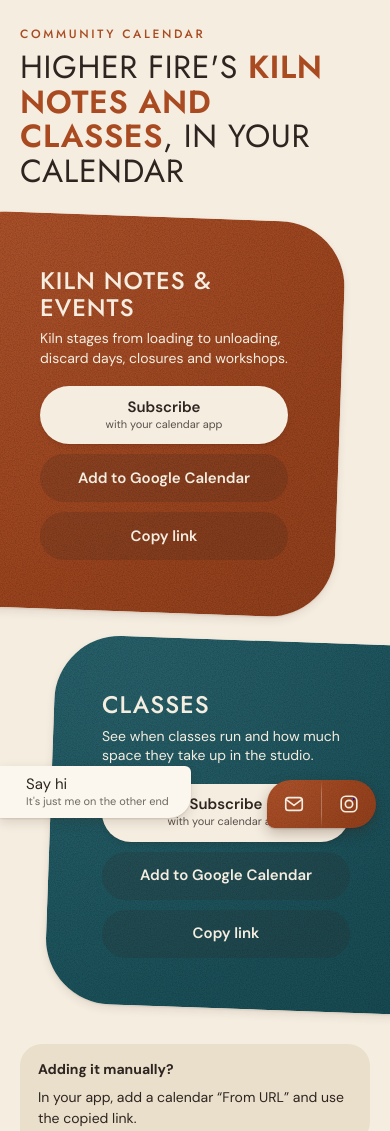
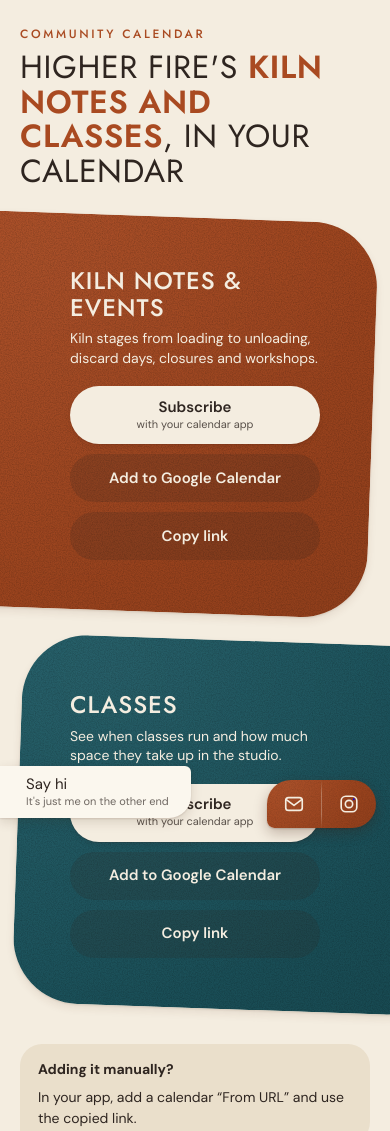
Before and after one commit to gbrunow/hf-community, a website: page index.html in a window 390 px wide. Shown: the top 1131 px of the page. Drawn offline with Linux system fonts and the light colour scheme.

Commit message:
Center the cards' content on the page on phones

```diff
--- a/index.html
+++ b/index.html
@@ -33,15 +33,17 @@ body { background: var(--cream); color: var(--ink); font-family: 'DM Sans', syst
 h1 { font: 400 32px/1.08 'Jost', sans-serif; letter-spacing: .02em; text-transform: uppercase; margin: 0 0 34px; }
 h1 b { font-weight: 600; color: var(--terracotta); }
 
-.card { --card-w: clamp(390px, 60vw + 160px, 560px); position: relative; color: var(--cream); width: var(--card-w); margin-bottom: clamp(40px, 4vw + 24px, 64px); }
+/* On a phone each card's content is a column of at most 414px centered on the page (--cw); Kiln notes
+   runs 60px past the left edge and Classes 60px past the right, so each card is as wide as it takes. */
+.card { --cw: min(100% - 100px, 414px); position: relative; color: var(--cream); margin-bottom: clamp(40px, 4vw + 24px, 64px); }
 /* The card's outline: a squircle of exponent 2.6, which CSS writes as superellipse(log2 2.6),
    tilted 2° clockwise behind the upright content. Without corner-shape the corners are plainly round. */
 .card::before { content: ""; position: absolute; inset: 0; z-index: 0; border-radius: 64px; corner-shape: superellipse(1.38); transform: rotate(2deg) scale(1.03); box-shadow: 0 4px 8px rgba(90,40,20,.09), 0 1px 2px rgba(60,25,10,.10); background: var(--noise-strong), radial-gradient(circle at 20% 10%, rgba(255,255,255,.04), rgba(255,255,255,0) 70%), linear-gradient(to bottom right, var(--from), var(--to)); }
 .card > * { position: relative; z-index: 1; }
 .card h2 { font: 500 24px/1.1 'Jost', sans-serif; letter-spacing: .04em; text-transform: uppercase; margin: 0 0 8px; }
 .card p { margin: 0 0 18px; font-size: 14px; line-height: 1.4; }
-.kiln { --from: #A94A21; --to: #8F3E1B; margin-left: calc(-60px - var(--inset-l)); padding: 46px 46px 46px calc(80px + var(--inset-l)); }
-.classes { --from: #1F5A64; --to: #174850; margin-left: calc(100% - var(--card-w) + 60px + var(--inset-r)); padding: 46px calc(80px + var(--inset-r)) 46px 46px; }
+.kiln { --from: #A94A21; --to: #8F3E1B; margin-left: calc(-60px - var(--inset-l)); width: calc(60px + var(--inset-l) + (100% + var(--cw)) / 2 + 46px); padding: 46px 46px 46px calc(60px + var(--inset-l) + (100% - var(--cw)) / 2); }
+.classes { --from: #1F5A64; --to: #174850; margin-left: calc((100% - var(--cw)) / 2 - 46px); width: calc(46px + (100% + var(--cw)) / 2 + var(--inset-r) + 60px); padding: 46px calc(60px + var(--inset-r) + (100% - var(--cw)) / 2) 46px 46px; }
 
 .btn { display: flex; align-items: center; justify-content: center; width: 100%; min-height: 48px; padding: 0 16px; border: 0; border-radius: 999px; font: 600 15px/1 'DM Sans', sans-serif; color: var(--cream); background: rgba(46,37,32,.18); text-decoration: none; cursor: pointer; }
 .btn + .btn { margin-top: 10px; }
```
Also changed, not shown: CLAUDE.md (+1 -1 lines), test/page.test.js (+7 -8 lines).
